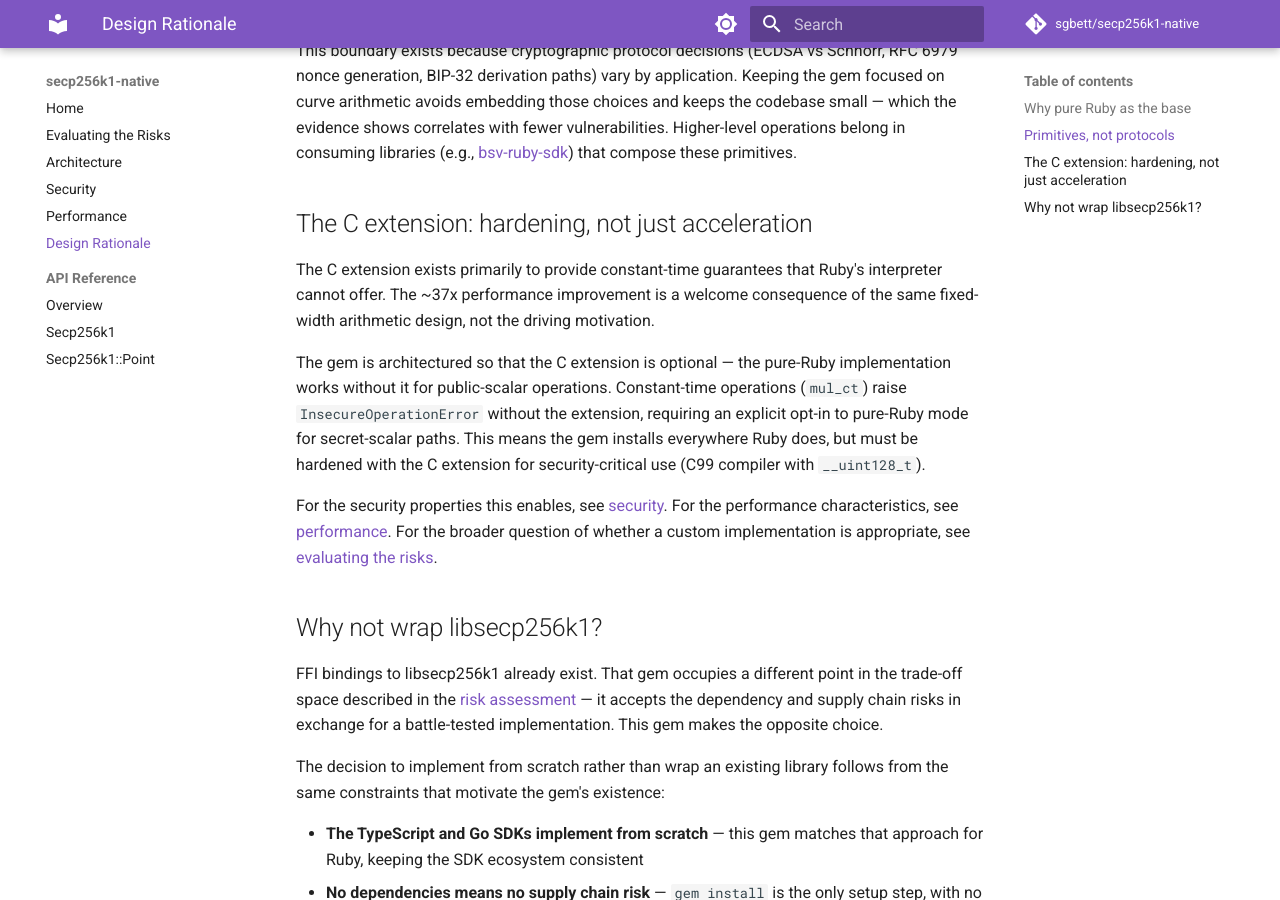
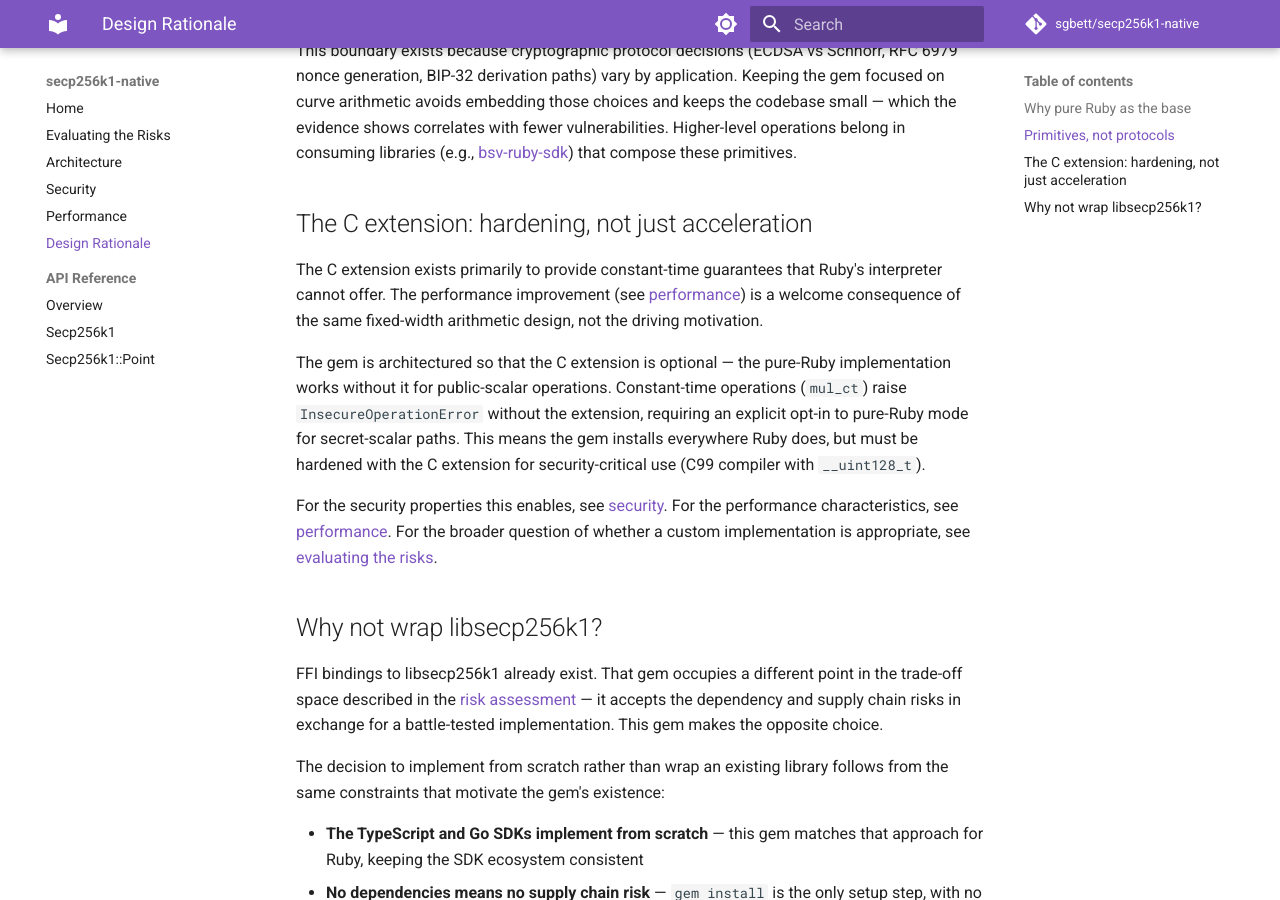
Before and after one commit to sgbett/secp256k1-native, an MkDocs documentation site: the page built from docs/design.md, in a window 1280 px wide and 900 px high, scrolled down 1071 px. Built offline with MkDocs 1.6.1 and Material for MkDocs 9.7.7, drawn with Linux system fonts in a browser that asks for light colours; comment, search, counter and statistics services are not loaded.

Commit message:
docs: remove duplicated speedup multiplier from CLAUDE.md and design.md
Single source of truth for benchmark numbers is docs/performance.md.

Co-Authored-By: Claude Opus 4.6 (1M context) <noreply@anthropic.com>

```diff
--- a/docs/design.md
+++ b/docs/design.md
@@ -27,7 +27,7 @@ This boundary exists because cryptographic protocol decisions (ECDSA vs Schnorr,
 
 ## The C extension: hardening, not just acceleration
 
-The C extension exists primarily to provide constant-time guarantees that Ruby's interpreter cannot offer. The ~37x performance improvement is a welcome consequence of the same fixed-width arithmetic design, not the driving motivation.
+The C extension exists primarily to provide constant-time guarantees that Ruby's interpreter cannot offer. The performance improvement (see [performance](performance.md)) is a welcome consequence of the same fixed-width arithmetic design, not the driving motivation.
 
 The gem is architectured so that the C extension is optional — the pure-Ruby implementation works without it for public-scalar operations. Constant-time operations (`mul_ct`) raise `InsecureOperationError` without the extension, requiring an explicit opt-in to pure-Ruby mode for secret-scalar paths. This means the gem installs everywhere Ruby does, but must be hardened with the C extension for security-critical use (C99 compiler with `__uint128_t`).
 
```
Also changed, not shown: CLAUDE.md (+2 -2 lines).
